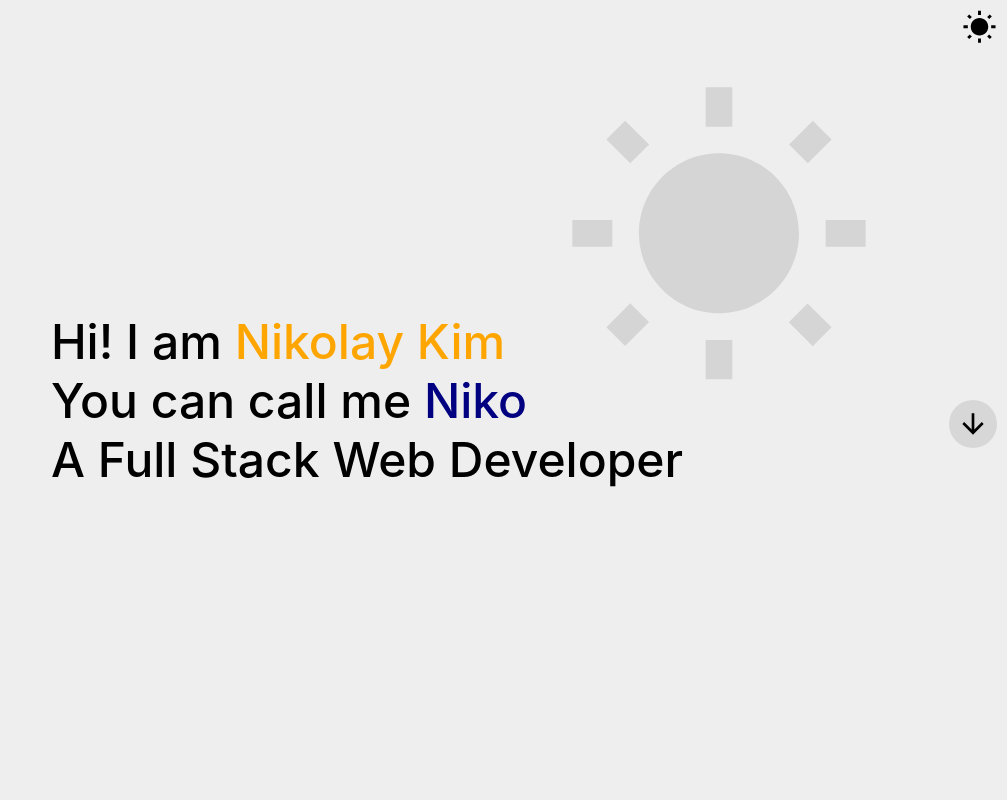
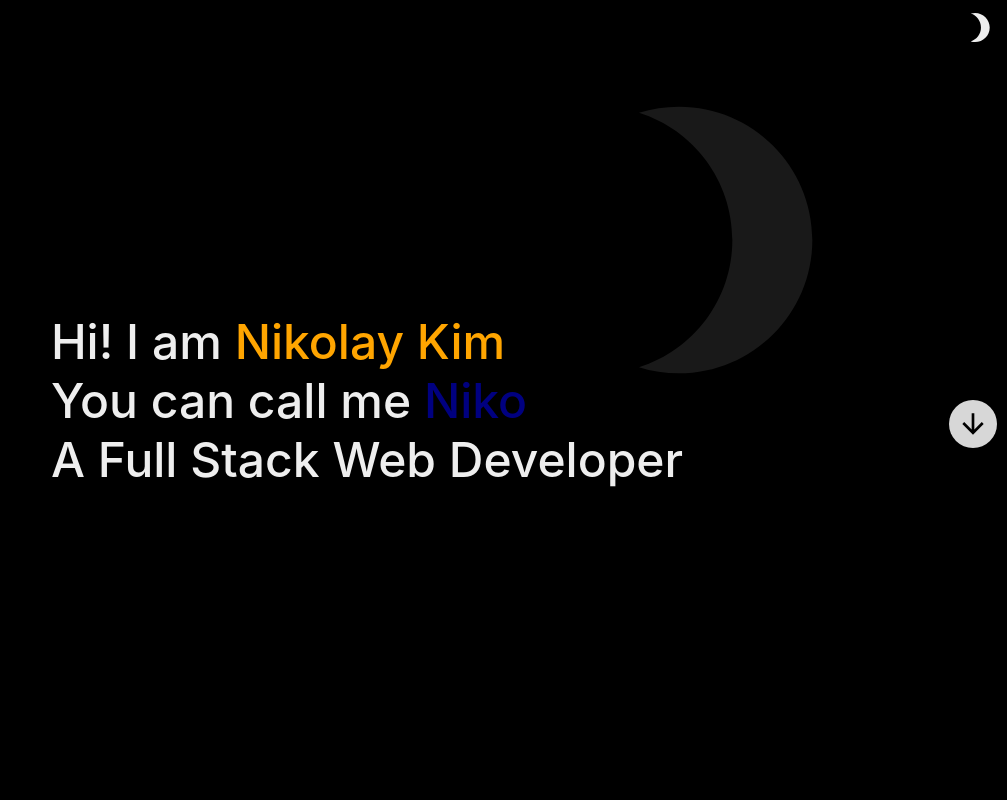
Before and after one commit to ignitikus/portfolio, a React (Create React App) app: page / in a window 1280 px wide. Shown: the top 800 px of the page, without its empty margins (273-1280 px from the left). Built offline with nearby package versions, Linux system fonts and the light colour scheme.

Commit message:
dark mode changes depending on time of day

```diff
--- a/src/App.js
+++ b/src/App.js
@@ -1,4 +1,4 @@
-import { useState } from "react";
+import { useState, useEffect } from "react";
 import Main from "./components/Main/Main";
 import Mode from "./components/Mode/Mode";
 import About from "./components/About/About";
@@ -9,6 +9,15 @@ import "./App.css";
 
 function App() {
   const [mode, setMode] = useState(true);
+
+  useEffect(() => {
+    const now = new Date();
+    if (now.getHours() >= 17 || now.getHours() <= 6) {
+      setMode(false);
+    } else {
+      setMode(true);
+    }
+  }, []);
 
   return (
     <div>
```
